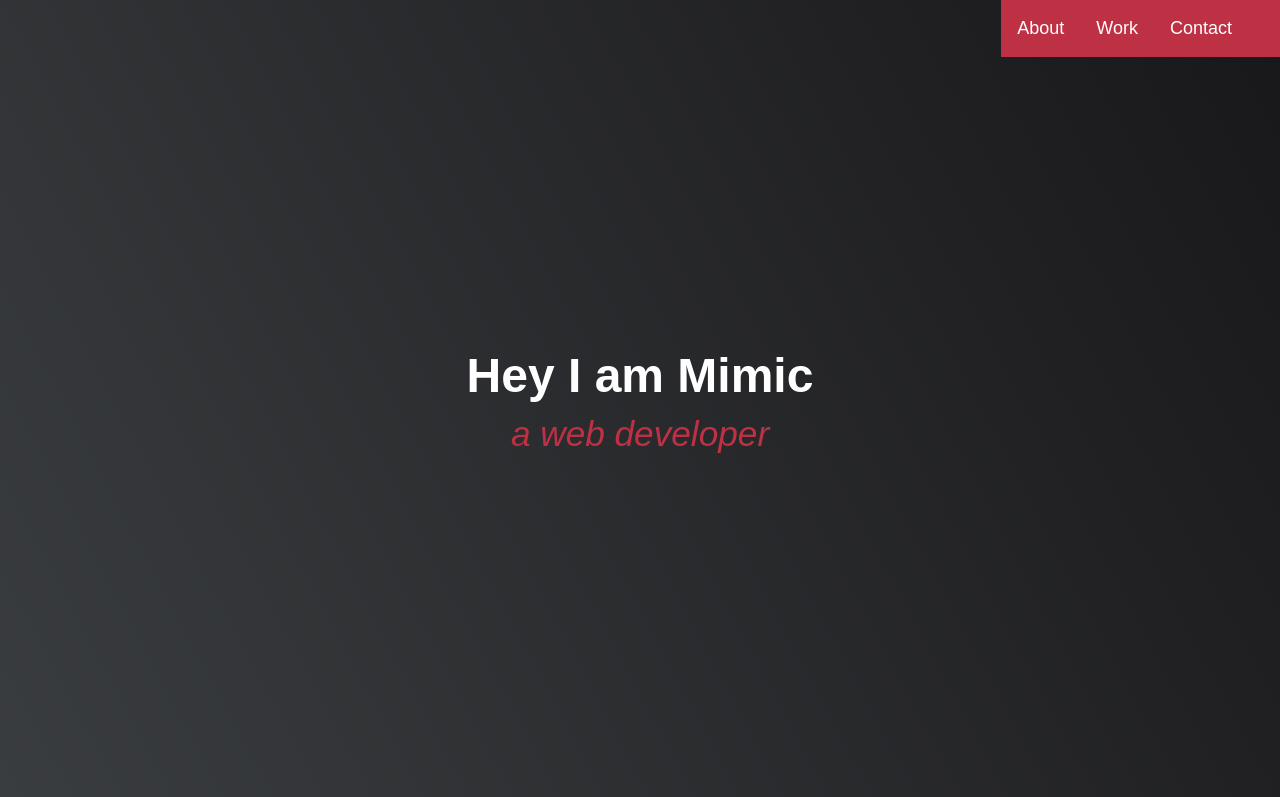
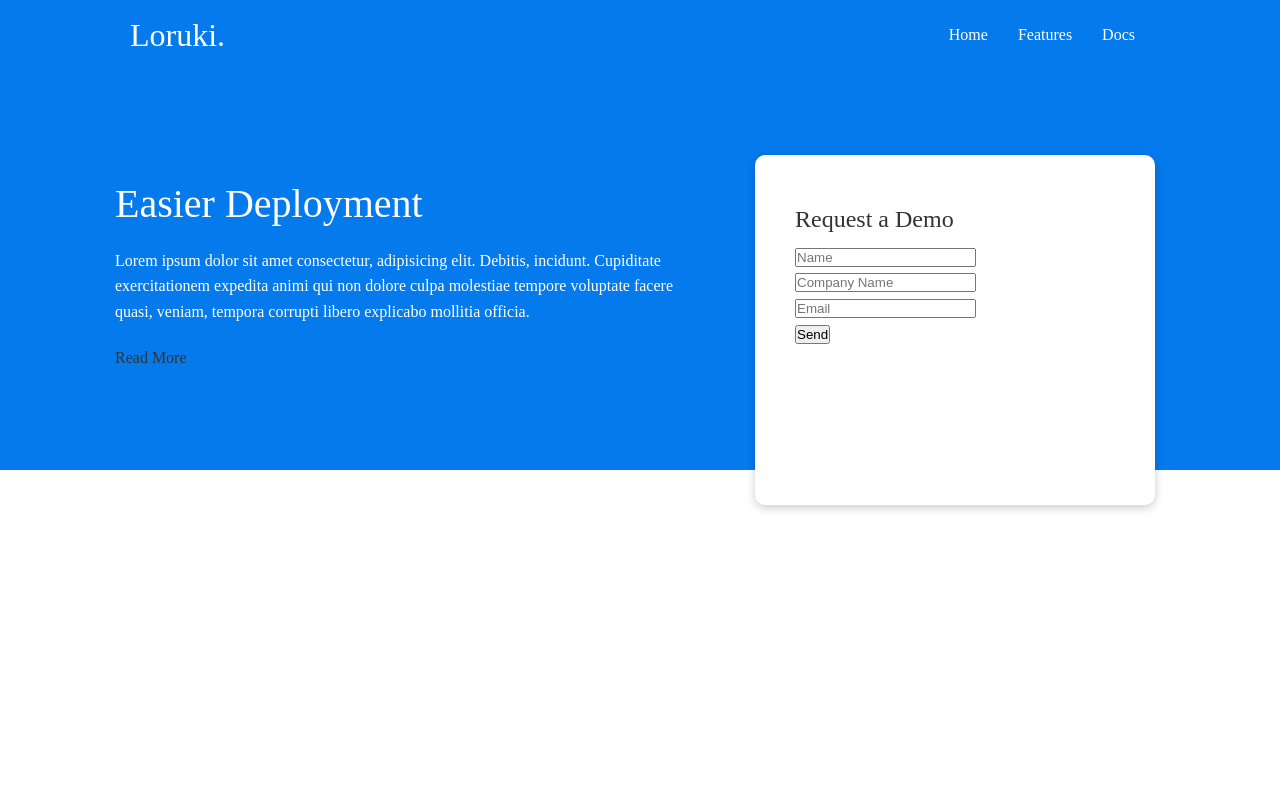
Before and after one commit to Levidepsi/Last-project, a plain HTML site: page index.html in a window 1280 px wide. Shown: the top 797 px of the page. Drawn offline with Linux system fonts and the light colour scheme.

Commit message:
Add files via upload

```diff
--- /dev/null
+++ b/css/style.css
@@ -0,0 +1,124 @@
+@import url('https://fonts.googleapis.com/css2?family=Lato:wght@300&display=swap');
+
+:root{
+    --primary-color: #047aed;
+}
+
+*{
+    padding: 0;
+    margin: 0;
+    box-sizing: border-box;
+}
+
+body{
+    font-family: 'Lato' sans-serif;
+    color: #333;
+    line-height: 1.6;
+}
+
+ul{
+    list-style: none;
+}
+
+a{
+    text-decoration: none;
+    color: #333;
+}
+
+h1,
+h2{
+    font-weight: 300;
+    line-height: 1.2;
+    margin: 10px 0;
+}
+
+img {
+    width: 100%;
+}
+
+.nav-bar {
+    background-color: var(--primary-color);
+    color: #fff;
+    height: 70px;
+}
+
+.nav-bar .flex{
+    justify-content: space-between;
+}
+
+.nav-bar ul {
+    display: flex;
+}
+
+.nav-bar a{
+    color: #fff;
+    padding: 10px;
+    margin: 0 5px;
+}
+
+.nav-bar a:hover{
+    border-bottom: 2px #fff solid;
+}
+/* Showcase */
+.showcase{
+    height: 400px;
+    background-color: var(--primary-color);
+    color: #fff;
+    position: relative;
+}
+
+.showcase h1{
+    font-size: 40px;
+}
+
+.showcase p{
+    margin: 20px 0;
+}
+/* Utilities */
+.container{
+    max-width: 1100px;
+    margin: 0 auto;
+    overflow: auto;
+    padding: 0 40px;
+}
+
+.card{
+    background-color: #fff;
+    color:#333;
+    border-radius: 10px;
+    box-shadow: 0 3px 10px rgba(0, 0, 0, 0.2);
+    padding: 20px;
+    margin: 10px;
+}
+
+.flex{
+   display: flex;
+   justify-content: center;
+   align-items: center;
+   height: 100%;
+}
+
+.grid{
+    display: grid;
+    grid-template-columns: repeat(2, 1fr);
+    grid-gap: 20px;
+    justify-content: center;
+    align-items: center;
+    height: 100%;
+}
+
+.showcase .grid{
+    grid-template-columns: 55% 45%;
+    gap: 30px;
+    overflow: visible;
+}
+
+.showcase-form{
+    position: relative;
+    top: 60px;
+    height: 350px;
+    width: 400px;
+    padding: 40px;
+    z-index: 100;
+    justify-self: flex-end;
+}
--- a/index.html
+++ b/index.html
@@ -3,75 +3,50 @@
 <head>
     <meta charset="UTF-8">
     <meta name="viewport" content="width=device-width, initial-scale=1.0">
-    <link rel="stylesheet" href="style.css">
     <link rel="stylesheet" href="https://use.fontawesome.com/releases/v5.15.1/css/all.css" integrity="sha384-vp86vTRFVJgpjF9jiIGPEEqYqlDwgyBgEF109VFjmqGmIY/Y4HV4d3Gp2irVfcrp" crossorigin="anonymous">
-    <title>Document</title>
-    <script src="app.js"></script>
+    <link rel="stylesheet" href="css/style.css">
+    <title>Loruki Cloud Hosting</title>
 </head>
 <body>
-    <nav id="nav-bar" class="nav">
-        <ul class="nav-list">
-            <li>
-                <a href="#welcome-section">About</a>
-            </li>
-            <li>
-                <a href="#projects">Work</a>
-            </li>
-            <li>
-                <a href="#contact">Contact</a>
-            </li>
-        </ul>
-    </nav>
-    <section id="welcome-section" class="welcome-section">
-        <h1>Hey I am Mimic</h1>
-            <p>a web developer</p>
-    </section>
-    <section class="projects" id="projects-section">
-        <h2>These are some of my projects</h2>
-        <div class="project-grid">
-            <a href="https://codepen.io/freeCodeCamp/full/zNqgVx" target="_blank" class="project project-tile">
-                <img class="project-image" src="https://raw.githubusercontent.com/freeCodeCamp/cdn/master/build/testable-projects-fcc/images/tribute.jpg" alt="project">
-                <p class="project-title">
-                  Tribute Page
-                </p>
-              </a>
-              <a href="https://codepen.io/FreeCodeCamp/" class="btn btn-show-all"
-              target="_blank">Show all
-                <i class="fas fa-chevron-right"></i>
-            </a>
-        </div>
-    </section>
-    <section id="contact" class="contact-project">
-        <div class="contact-header-section">
-        <h2>Let's Work Together...</h2>
-        <p>How Do you take your coffee?</p>
-        </div>
-        <div class="contact-links">
-            <a href="https//facebook.com/freeCodeCamp" target="_blank" class="btn-contact-header">
-                <i class="fab fa-facebook-f"></i>
-                Facebook
-            </a>
-            <a href="https//github.com/freeCodeCamp" target="_blank" class="btn-contact-header">
-                <i class="fab fa-github"></i>
-                Github
-            </a>
-            <a href="https//twitter.com/freeCodeCamp" target="_blank" class="btn-contact-header">
-                <i class="fab fa-twitter"></i>
-                Twitter
-            </a>
-            <a href="mailto:example@example.com" target="_blank" class="btn-contact-header">
-                <i class="fas fa-at"></i>
-                Send Mail
-            </a>
-            <a href="tel:555-555-5555" target="_blank" class="btn-contact-header">
-                <i class="fas fa-mobile-alt"></i>
-                Call Me
-            </a>
-        </div>
-    </section>
-    <footer>
-        <p>This is just a fake portfolio.All the given projects and contact details given are not real</p>
-    </footer>
+ <!-- Navbar -->
+ <div class="nav-bar">
+     <div class="container flex">
+         <h1 class="logo">Loruki.</h1>
+         <nav>
+             <ul>
+                 <li><a href="index.html">Home</a></li>
+                 <li><a href="features.html">Features</a></li>
+                 <li><a href="docs.html">Docs</a></li>
+             </ul>
+         </nav>
+     </div>
+ </div>
 
+ <!-- Showcase -->
+ <section class="showcase">
+     <div class="container grid">
+         <div class="showcase-text">
+             <h1>Easier Deployment</h1>
+             <p>Lorem ipsum dolor sit amet consectetur, adipisicing elit. Debitis, incidunt. Cupiditate exercitationem expedita animi qui non dolore culpa molestiae tempore voluptate facere quasi, veniam, tempora corrupti libero explicabo mollitia officia.</p>
+             <a href="features.html" class="btn btn-outline">Read More</a>
+            </div>
+
+            <div class="showcase-form card">
+                <h2>Request a Demo</h2>
+                <form >
+                    <div class="form-control">
+                        <input type="text" name="name" placeholder="Name">
+                    </div>
+                    <div class="form-control">
+                        <input type="text" name="company" placeholder="Company Name">
+                    </div>
+                    <div class="form-control">
+                        <input type="text" name="email" placeholder="Email">
+                    </div>
+                    <input type="submit" value="Send" class="btn btn-primary" >
+                </form>
+            </div>
+     </div>
+ </section>
 </body>
 </html>
```
Also changed, not shown: img/cli.png (added), img/cloud.png (added), img/docs.png (added), img/favicon.png (added), img/npm.png (added), img/server.png (added), img/server2.png (added), logo/clojure.png (added), logo/csharp.png (added), logo/go.png (added), logo/node.png (added), logo/php.png (added), logo/python.png (added), logo/ruby.png (added), 1 more files.
